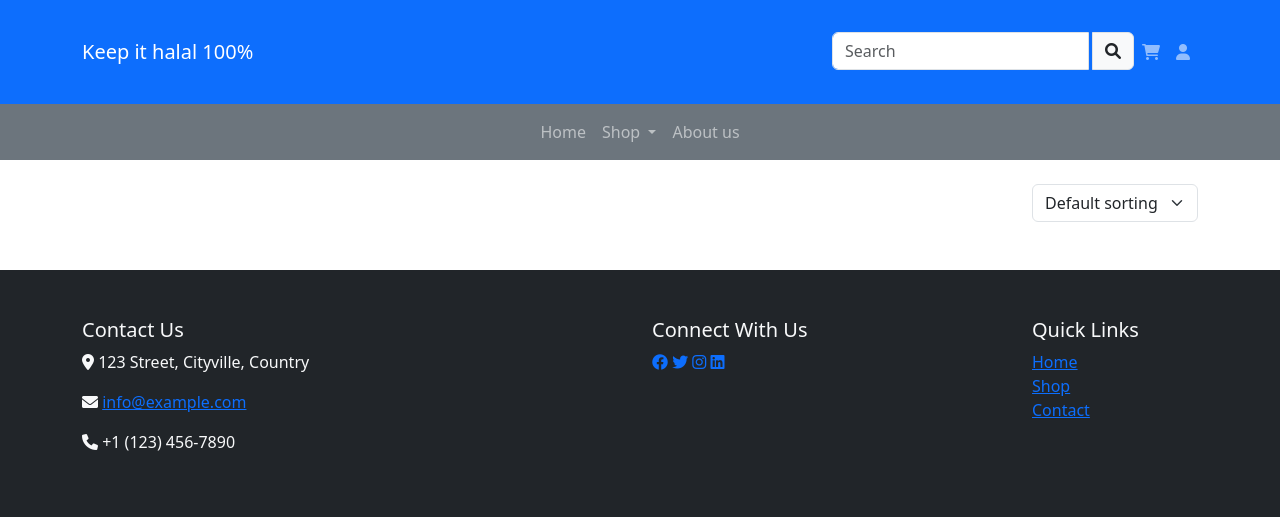
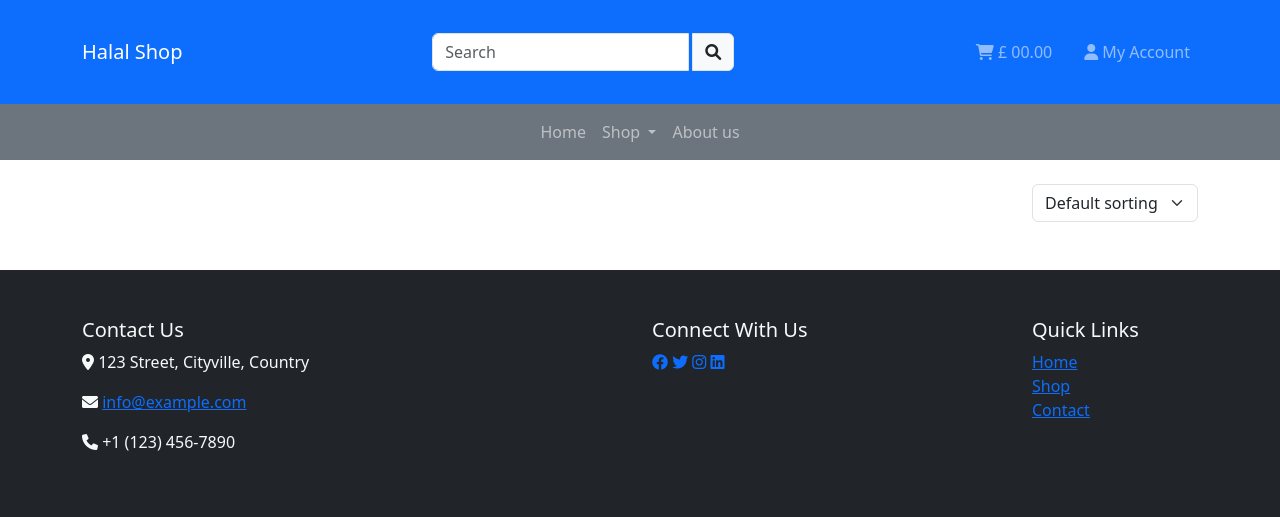
Before and after one commit to AmeenNoor/halal-shop, a Django app: page /products/ in a window 1280 px wide. Shown: the top 517 px of the page. Run offline with Django 3.2, Linux system fonts and the light colour scheme; data that the repository does not hold is empty.

Commit message:
Add top navigation bar

```diff
--- a/products/templates/products/product_list.html
+++ b/products/templates/products/product_list.html
@@ -8,7 +8,6 @@
       <div class="row justify-content-end">
         <div class="col-md-2 mb-4">
           <form method="GET" action="{% url 'products' %}" id="sortForm">
-            <label for="sortBySelect" class="form-label visually-hidden">Sort By</label>
             <select class="form-select float-end" id="sortBySelect" name="sort_by" onchange="this.form.submit()">
               <option value="" {% if not request.GET.sort_by %}selected{% endif %}>Default sorting</option>
               <option value="name_asc" {% if request.GET.sort_by == 'name_asc' %}selected{% endif %}>Sort by Name: A - Z</option>
--- a/templates/base.html
+++ b/templates/base.html
@@ -25,37 +25,11 @@
 
 <!-- Header -->
 <header>
-    <!-- Section 1 -->
-    <div class="navbar navbar-expand-lg navbar-dark bg-primary">
-      <div class="container py-4">
-        <a class="navbar-brand" href="#">Keep it halal 100%</a>
-        <button class="navbar-toggler" type="button" data-bs-toggle="collapse" data-bs-target="#navbarNavTop" aria-controls="navbarNavTop" aria-expanded="false" aria-label="Toggle navigation">
-          <span class="navbar-toggler-icon"></span>
-        </button>
-        <div class="collapse navbar-collapse justify-content-end" id="navbarNavTop">
-          <ul class="navbar-nav">
-            <li class="nav-item">
-              <form class="d-flex">
-                <div class="input-group">
-                  <input class="form-control form-control-md me-1 w-75" type="search" placeholder="Search" aria-label="Search">
-                  <button class="input-group-text"><i class="fas fa-search"></i></button>
-                </div>
-              </form>
-            </li>
-            <li class="nav-item">
-              <a class="nav-link" href="#"><i class="fas fa-shopping-cart"></i></a>
-            </li>
-            <li class="nav-item">
-              <a class="nav-link" href="#"><i class="fas fa-user"></i></a>
-            </li>
-          </ul>
-        </div>
-      </div>
-    </div>
-
-    <!-- Section 2 -->
-    {% include 'includes/bottom_navbar.html' %}
-  </header>
+  <!-- Section 1 -->
+  {% include 'includes/top_navbar.html' %}
+  <!-- Section 2 -->
+  {% include 'includes/bottom_navbar.html' %}
+</header>
 
 {% block content %}
 <!-- Main Content -->
--- a/templates/includes/top_navbar.html
+++ b/templates/includes/top_navbar.html
@@ -0,0 +1,30 @@
+<nav class="navbar navbar-expand-md navbar-dark bg-primary">
+    <div class="container py-4">
+      <a class="navbar-brand" href="#">Halal Shop</a>
+      <button class="navbar-toggler" type="button" data-bs-toggle="collapse" data-bs-target="#searchCollapse" aria-controls="searchCollapse" aria-expanded="false" aria-label="Toggle search">
+        <i class="fas fa-search"></i>
+      </button>
+      <!-- Search Box and Search Icon -->
+      <div class="collapse navbar-collapse justify-content-end" id="searchCollapse">
+        <div class="row">
+          <div class="col-auto">
+            <div class="input-group">
+              <input class="form-control form-control-md me-1" type="search" placeholder="Search" aria-label="Search">
+              <button class="input-group-text"><i class="fas fa-search"></i></button>
+            </div>
+          </div>
+        </div>
+      </div>
+      <!-- Cart and User Icons -->
+      <div class="navbar-collapse justify-content-end">
+        <ul class="navbar-nav">
+          <li class="nav-item me-3">
+            <a class="nav-link" href="#"><i class="fas fa-shopping-cart"></i> £ <span id="cartTotal">00.00</span></a>
+          </li>
+          <li class="nav-item">
+            <a class="nav-link" href="#"><i class="fas fa-user"></i> My Account</a>
+          </li>
+        </ul>
+      </div>
+    </div>
+</nav>
```
